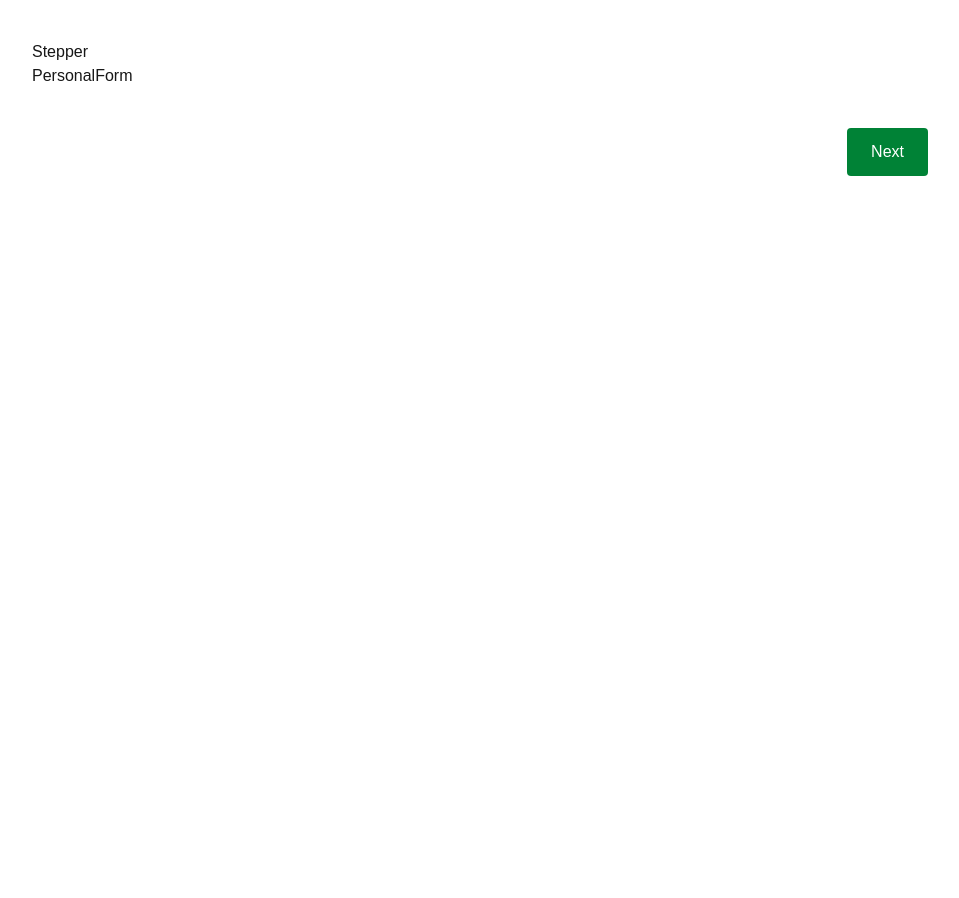
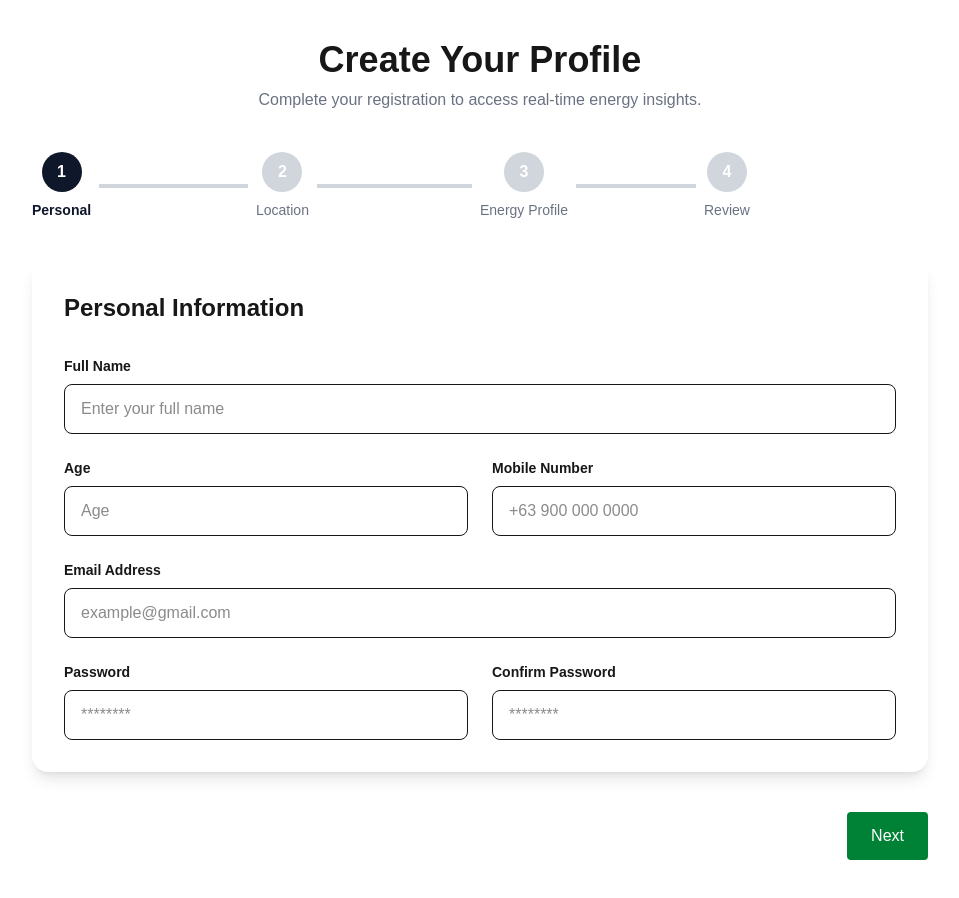
Before and after one commit to vinithdc-jpg/Electric, a Next.js app: page /register in a window 1280 px wide. Shown: the whole page, without its empty margins (160-1119 px from the left). Before the commit the page ends 800 px from the top, so only its background shows below. Built offline with nearby package versions, Linux system fonts and the light colour scheme.

Commit message:
profile creation

```diff
--- a/components/PersonalForm.jsx
+++ b/components/PersonalForm.jsx
@@ -1,11 +1,115 @@
-import React from 'react'
+"use client";
 
-const PersonalForm = () => {
+export default function PersonalForm({ formData, handleChange }) {
   return (
-    <div>
-      PersonalForm
+    <div className="bg-white rounded-2xl shadow-lg p-8">
+
+      <h2 className="text-2xl font-bold mb-8">
+        Personal Information
+      </h2>
+
+      {/* Full Name */}
+      <div className="mb-6">
+        <label className="block text-sm font-semibold mb-2">
+          Full Name
+        </label>
+
+        <input
+          type="text"
+          name="full_name"
+          value={formData.full_name}
+          onChange={handleChange}
+          placeholder="Enter your full name"
+          className="w-full border rounded-lg px-4 py-3 outline-none focus:ring-2 focus:ring-green-600"
+        />
+      </div>
+
+      {/* Age & Phone */}
+      <div className="grid md:grid-cols-2 gap-6 mb-6">
+
+        <div>
+          <label className="block text-sm font-semibold mb-2">
+            Age
+          </label>
+
+          <input
+            type="number"
+            name="age"
+            value={formData.age}
+            onChange={handleChange}
+            placeholder="Age"
+            className="w-full border rounded-lg px-4 py-3 outline-none focus:ring-2 focus:ring-green-600"
+          />
+        </div>
+
+        <div>
+          <label className="block text-sm font-semibold mb-2">
+            Mobile Number
+          </label>
+
+          <input
+            type="text"
+            name="phone_number"
+            value={formData.phone_number}
+            onChange={handleChange}
+            placeholder="+63 900 000 0000"
+            className="w-full border rounded-lg px-4 py-3 outline-none focus:ring-2 focus:ring-green-600"
+          />
+        </div>
+
+      </div>
+
+      {/* Email */}
+      <div className="mb-6">
+        <label className="block text-sm font-semibold mb-2">
+          Email Address
+        </label>
+
+        <input
+          type="email"
+          name="email"
+          value={formData.email}
+          onChange={handleChange}
+          placeholder="example@gmail.com"
+          className="w-full border rounded-lg px-4 py-3 outline-none focus:ring-2 focus:ring-green-600"
+        />
+      </div>
+
+      {/* Password */}
+      <div className="grid md:grid-cols-2 gap-6">
+
+        <div>
+          <label className="block text-sm font-semibold mb-2">
+            Password
+          </label>
+
+          <input
+            type="password"
+            name="password"
+            value={formData.password}
+            onChange={handleChange}
+            placeholder="********"
+            className="w-full border rounded-lg px-4 py-3 outline-none focus:ring-2 focus:ring-green-600"
+          />
+        </div>
+
+        <div>
+          <label className="block text-sm font-semibold mb-2">
+            Confirm Password
+          </label>
+
+          <input
+            type="password"
+            name="confirm_password"
+            value={formData.confirm_password || ""}
+            onChange={handleChange}
+            placeholder="********"
+            className="w-full border rounded-lg px-4 py-3 outline-none focus:ring-2 focus:ring-green-600"
+          />
+        </div>
+
+      </div>
+
     </div>
-  )
+  );
 }
-
-export default PersonalForm
--- a/components/Stepper.jsx
+++ b/components/Stepper.jsx
@@ -1,11 +1,79 @@
-import React from 'react'
+"use client";
 
-const Stepper = () => {
+const steps = [
+  "Personal",
+  "Location",
+  "Energy Profile",
+  "Review",
+];
+
+export default function Stepper({ currentStep }) {
   return (
-    <div>
-      Stepper
+    <div className="w-full mb-10">
+
+      <h1 className="text-4xl font-bold text-center">
+        Create Your Profile
+      </h1>
+
+      <p className="text-center text-gray-500 mt-2 mb-10">
+        Complete your registration to access real-time energy insights.
+      </p>
+
+      <div className="flex items-center justify-between">
+
+        {steps.map((step, index) => {
+
+          const stepNumber = index + 1;
+
+          const completed = stepNumber < currentStep;
+          const active = stepNumber === currentStep;
+
+          return (
+            <div
+              key={step}
+              className="flex-1 flex items-center"
+            >
+              <div className="flex flex-col items-center">
+
+                <div
+                  className={`w-10 h-10 rounded-full flex items-center justify-center text-white font-semibold
+                  ${completed
+                      ? "bg-green-600"
+                      : active
+                        ? "bg-slate-900"
+                        : "bg-gray-300 text-black"
+                    }`}
+                >
+                  {completed ? "✓" : stepNumber}
+                </div>
+
+                <span
+                  className={`mt-2 text-sm
+                  ${active
+                      ? "font-semibold text-slate-900"
+                      : "text-gray-500"
+                    }`}
+                >
+                  {step}
+                </span>
+
+              </div>
+
+              {index !== steps.length - 1 && (
+                <div
+                  className={`flex-1 h-1 mx-2
+                  ${completed
+                      ? "bg-green-600"
+                      : "bg-gray-300"
+                    }`}
+                />
+              )}
+
+            </div>
+          );
+        })}
+
+      </div>
     </div>
-  )
+  );
 }
-
-export default Stepper
```
